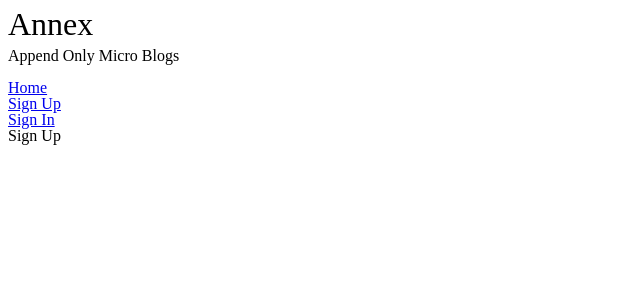
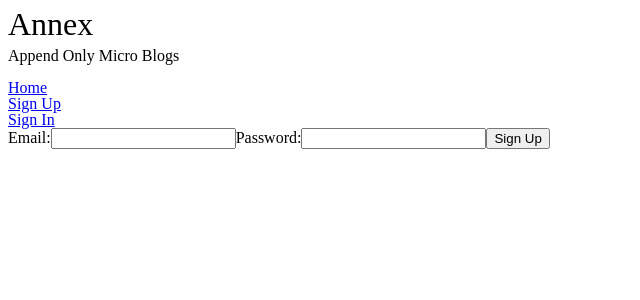
Before and after one commit to bartw/annex, a React (Create React App) app: page /sign-up in a window 1280 px wide. Shown: the top 300 px of the page, without its empty margins (0-640 px from the left). Built offline with nearby package versions, Linux system fonts and the light colour scheme; no server answers.

Commit message:
add signup form

```diff
--- a/src/components/app/anonymous.tsx
+++ b/src/components/app/anonymous.tsx
@@ -1,5 +1,6 @@
 import React from "react";
 import { Switch, Route, Link } from "react-router-dom";
+import { SignUp } from "../sign-up";
 
 export const Anonymous = () => (
   <div>
@@ -18,7 +19,9 @@ export const Anonymous = () => (
     </nav>
 
     <Switch>
-      <Route path="/sign-up">Sign Up</Route>
+      <Route path="/sign-up">
+        <SignUp />
+      </Route>
       <Route path="/sign-in">Sign In</Route>
       <Route path="/">Home</Route>
     </Switch>
--- /dev/null
+++ b/src/components/sign-up/index.tsx
@@ -0,0 +1,18 @@
+import React from "react";
+
+export const SignUp = () => {
+  const handleSubmit = () => {};
+  return (
+    <form onSubmit={handleSubmit}>
+      <label>
+        Email:
+        <input type="email" />
+      </label>
+      <label>
+        Password:
+        <input type="password" />
+      </label>
+      <button type="submit">Sign Up</button>
+    </form>
+  );
+};
```
Also changed, not shown: 1 other file (tests, documents, lock files or other folders).
